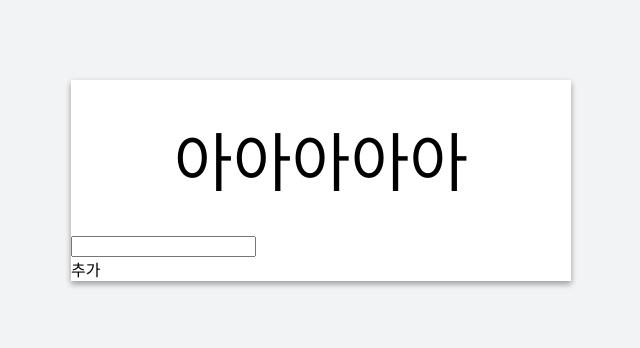
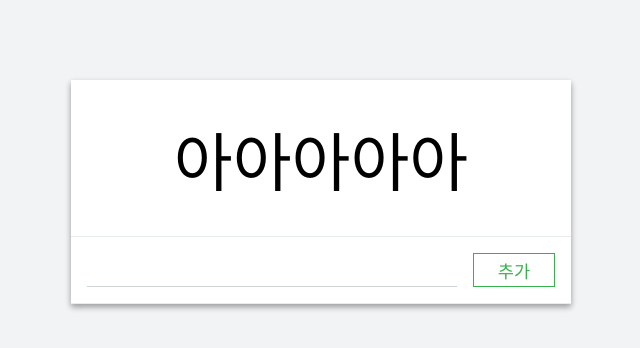
Before and after one commit to limbs92/react-todoList, a React app: page / in a window 1280 px wide. Shown: the top 348 px of the page, without its empty margins (319-959 px from the left). Built offline with nearby package versions, Linux system fonts and the light colour scheme.

Commit message:
todoInput 완료

```diff
--- a/package.json
+++ b/package.json
@@ -33,7 +33,7 @@
     "fs-extra": "7.0.1",
     "html-webpack-plugin": "4.0.0-beta.5",
     "identity-obj-proxy": "3.0.0",
-    "is-wsl": "^1.1.0",
+    "is-wsl": "^2.1.1",
     "jest": "24.9.0",
     "jest-environment-jsdom-fourteen": "0.1.0",
     "jest-resolve": "24.9.0",
@@ -137,5 +137,8 @@
     "presets": [
       "react-app"
     ]
+  },
+  "devDependencies": {
+    "@babel/plugin-transform-react-jsx-source": "^7.7.4"
   }
 }
--- a/src/components/TodoInput/TodoInput.js
+++ b/src/components/TodoInput/TodoInput.js
@@ -1,5 +1,5 @@
 import React from 'react';
-import styles from './TodoInput'; //책에는 ./TodoInput.scss 라고 적혀있는데 이러면 에러남...
+import styles from './TodoInput.scss'; //책에는 ./TodoInput.scss 라고 적혀있는데 이러면 에러남...
 import classNames from 'classnames/bind';
 
 const cx = classNames.bind(styles);
@@ -8,12 +8,12 @@ const cx = classNames.bind(styles);
 /*
     value : input 값
     onChange : input 변경 이벤트
-    onInsert : '추가' 버튼 클릭 이벤트
+    onInsert : '추가' 버튼 클릭 시 발생하는 이벤트
 */
 const TodoInput = ({ value, onChange, onInsert }) => {
   //Enter 키를 누르면 onInsert 실행
   const handleKeyPress = (e) => {
-    if (e.key === 'Enter') {
+    if (e.key === "Enter") {
       onInsert();
     }
   }
--- a/src/styles/utils.scss
+++ b/src/styles/utils.scss
@@ -1,2 +1 @@
 @import '~open-color/open-color';
-@import '~include-media/dist/include-media';
```
Also changed, not shown: 2 other files (tests, documents, lock files or other folders).
